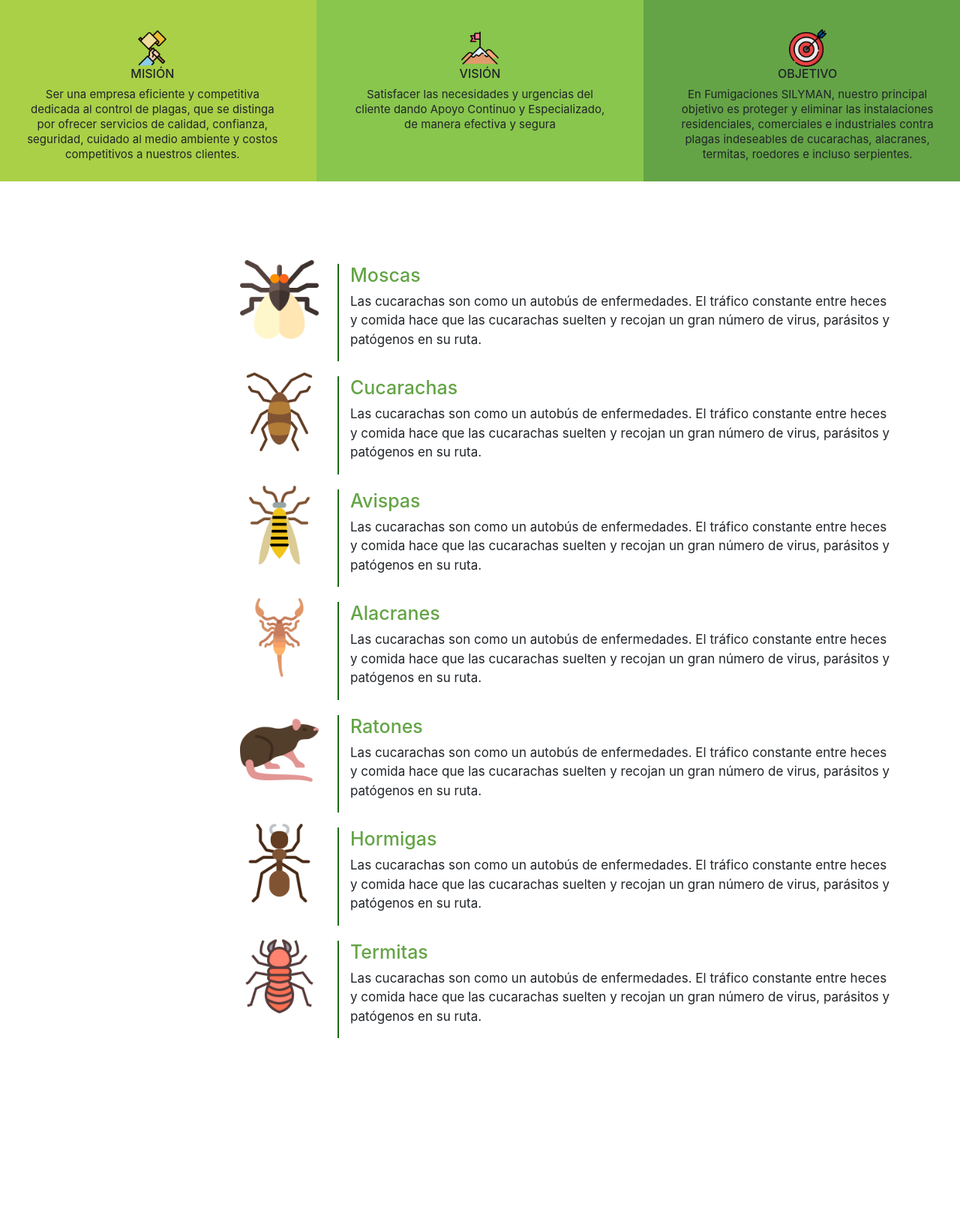
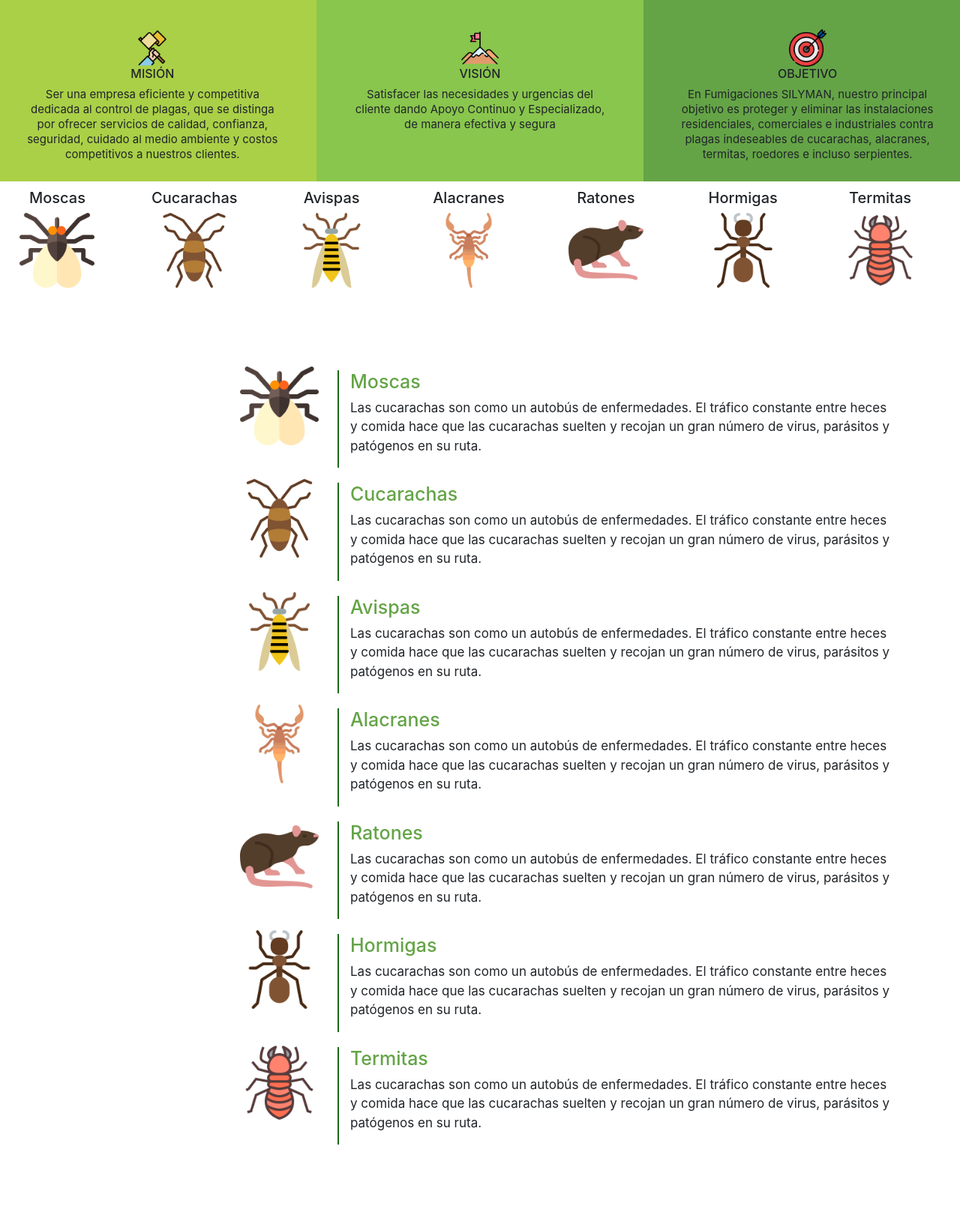
Before and after one commit to imblackbear/silyman, a PHP site: page / in a window 1280 px wide. Shown: the part 927-2564 px from the top of the page at 75% size. Before the commit the page ends 2312 px from the top, so only its background shows below. Run offline with PHP 8.4, Linux system fonts and the light colour scheme; some libraries are stand-ins or nearby versions.

Commit message:
Ajustes de diseño

```diff
--- a/index.php
+++ b/index.php
@@ -85,6 +85,55 @@
             </div>
     </section>
 
+    <!--Pueba de nuevo acomodo-->
+    <div class="service-container">
+                    <div class="row justify-content-center servicees">
+                        <div class="col">
+                            <div class="plague--container">
+                                <h3>Moscas</h3>
+                                <img src="./img/mosca.png" class="plague--img">
+
+                            </div>
+                        </div>
+                        <div class="col">
+                            <div class="plague--container">
+                                <h3>Cucarachas</h3>
+                                <img src="./img/cucaracha.png" class="plague--img">
+                            </div>
+                        </div>
+                        <div class="col">
+                            <div class="plague--container">
+                                <h3>Avispas</h3>
+                                <img src="./img/avispa.png" class="plague--img">
+                            </div>
+                        </div>
+                        <div class="col">
+                            <div class="plague--container">
+                                <h3>Alacranes</h3>
+                                <img src="./img/alacran.png" class="plague--img">
+                            </div>
+                        </div>
+                        <div class="col">
+                            <div class="plague--container">
+                                <h3>Ratones</h3>
+                                <img src="./img/rata.png" class="plague--img">
+                            </div>
+                        </div>
+                        <div class="col">
+                            <div class="plague--container">
+                                <h3>Hormigas</h3>
+                                <img src="./img/hormiga.png" class="plague--img">
+                            </div>
+                        </div>
+                        <div class="col">
+                            <div class="plague--container">
+                                <h3>Termitas</h3>
+                                <img src="./img/termita.png" class="plague--img">
+                            </div>
+                        </div>
+                    </div>
+                </div>
+
     <!--PLagues-->
     <section class="services" id="servicios">
         <div class="container">
@@ -121,7 +170,7 @@
                 </div>
                 <div class="service--alacranes row">
                     <figure class="col-4">
-                        <img src="./img/alcran.png" alt="" class="service--img">
+                        <img src="./img/alacran.png" alt="" class="service--img">
                     </figure>
                     <div class="services-info col-8">
                         <h3>Alacranes</h3>
--- a/styles/desktop.css
+++ b/styles/desktop.css
@@ -31,6 +31,13 @@
     font-size: 16px;
 }
 
+.plague--container h3{
+    font-size: 20px;
+}
+
+.service-container .plague--img{
+    width: 100px;
+}
 
 .services-info{
     font-size: 17px;
--- a/styles/laptop-high.css
+++ b/styles/laptop-high.css
@@ -16,6 +16,14 @@
     z-index: 0;
 }
 
+.plague--container h3{
+    font-size: 20px;
+}
+
+.service-container .plague--img{
+    width: 100px;
+}
+
 .header-content h2{
     font-size: 22px;
 }
--- a/styles/laptop-small.css
+++ b/styles/laptop-small.css
@@ -16,6 +16,14 @@
     z-index: 0;
 }
 
+.plague--container h3{
+    font-size: 20px;
+}
+
+.service-container .plague--img{
+    width: 100px;
+}
+
 .services-info{
     font-size: 17px;
 }
--- a/styles/style.css
+++ b/styles/style.css
@@ -12,8 +12,9 @@
     margin: 0;
     padding: 0;
     box-sizing: border-box;
+}
 
-}
+
 
 .logo-sily{
     width: 30%;
@@ -75,7 +76,6 @@ nav{
     z-index: 0;
 }
 
-
 .header-content{
     width: 90%;
     z-index: 1;
@@ -106,27 +106,6 @@ nav{
     color: #fff;
     background-color: var(--green-hard);
 }
-
-/*
-.main-header{
-    position: relative;
-    background-image: url('../img/primerfo.png');
-    background-repeat: no-repeat;
-    background-size: cover;
-    background-attachment: fixed;
-    min-height: 50vh;
-*/
-
-.background-overlay{
-    position: absolute;
-    background: rgba(62, 112, 61, .5);
-    top: 0;
-    left: 0;
-    width: 100%;
-    height: 100%;
-    padding: 100px 0;
-}
-
 
 
 /* About us */
@@ -180,6 +159,29 @@ nav{
     line-height: 20px;
 }
 
+
+/*Plagues*/
+.service-container{
+    width: 100%;
+    height: auto;
+    margin: 10px auto;
+    text-align: center;
+}
+
+.servicees{
+    width: 100%;
+}
+.plague--container h3{
+    font-size: 18px;
+}
+
+.service-container .plague--img{
+    width: 70px;
+    margin: 5px;
+    margin: 0 auto;
+    display: block;
+}
+
 /*Servicios*/
 .services{
     width: 100%;
@@ -199,7 +201,7 @@ nav{
 }
 
 .service--img{
-    width: 90px;
+    width: 60px;
     height: auto;
     padding: 5px;
     padding-right: 10px;
```
Also changed, not shown: img/alacran.png (renamed from img/alcran.png).
